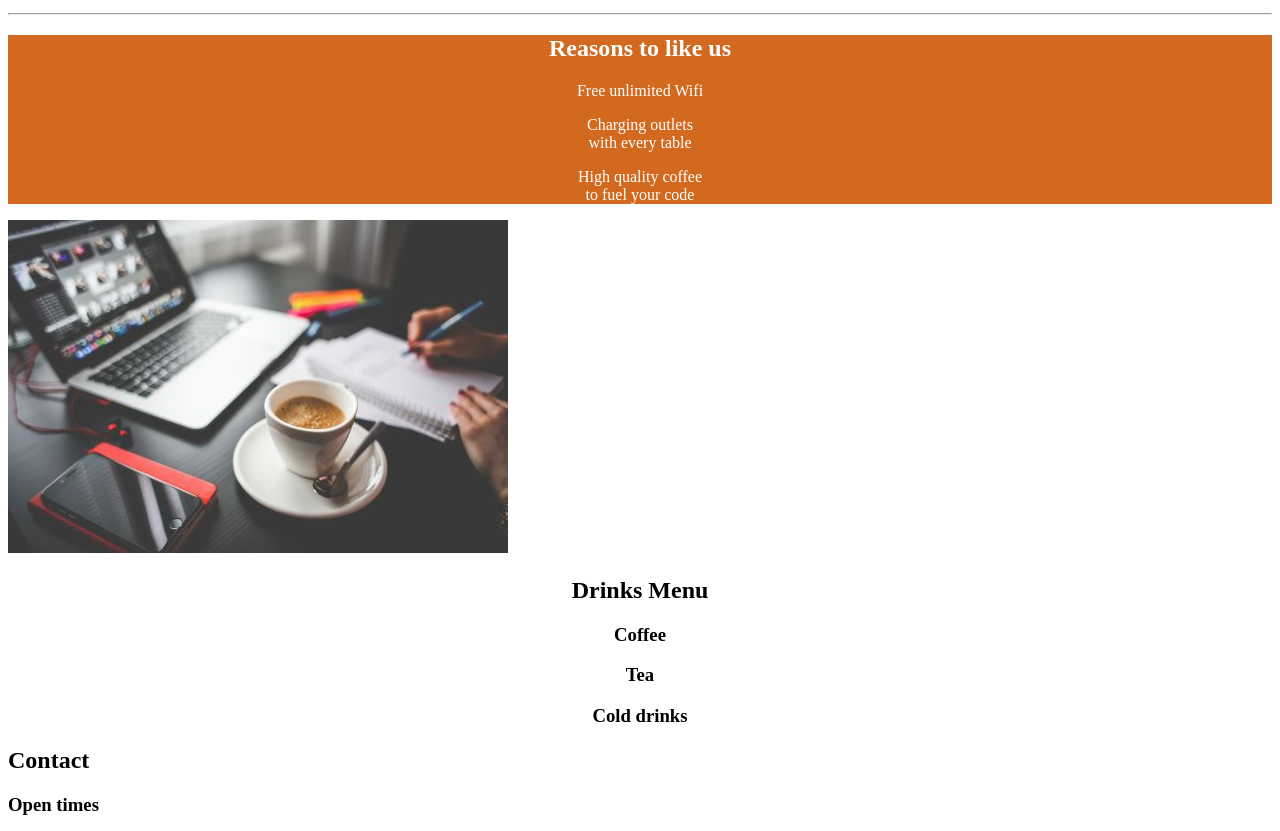
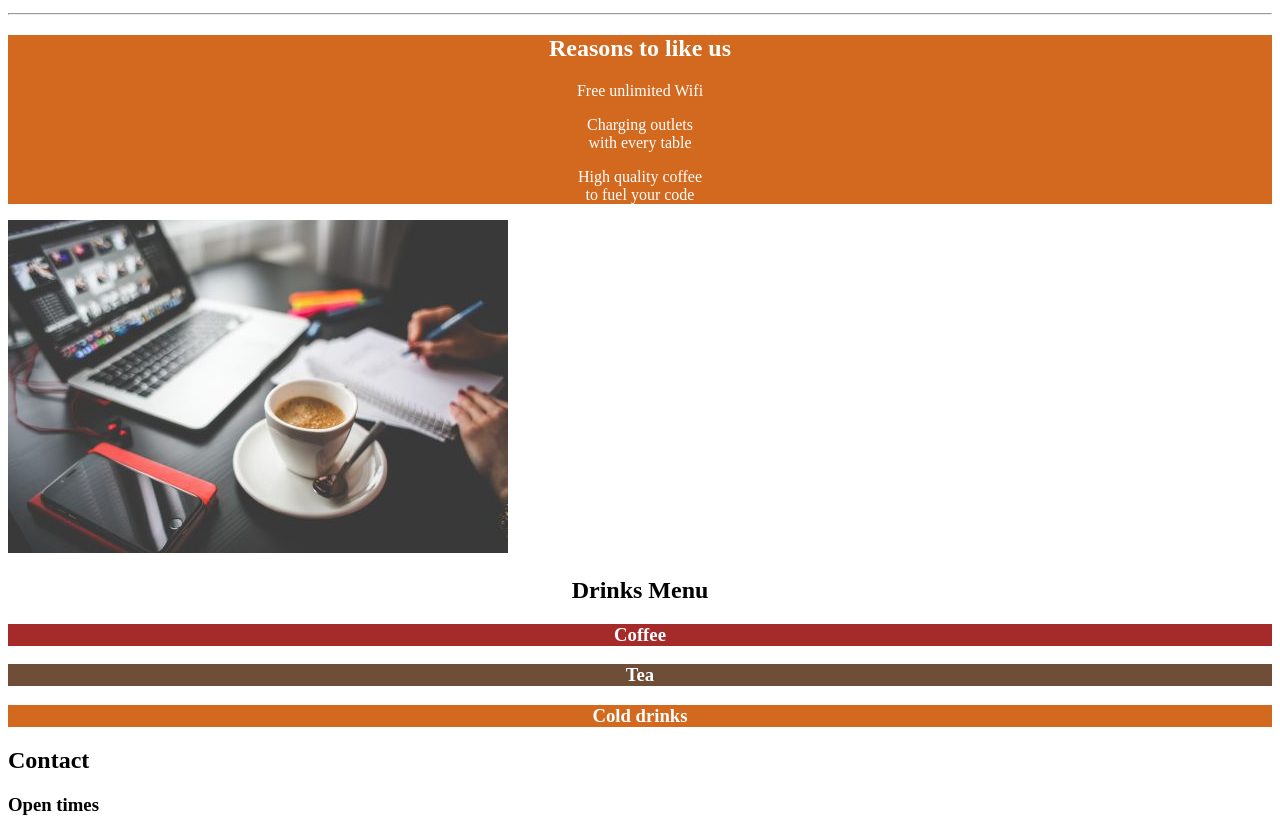
Before and after one commit to picker770/coders-coffeehouse-project, a plain HTML site: page index.html in a window 1280 px wide. Shown: the part 101-932 px from the top of the page. Drawn offline with Linux system fonts and the light colour scheme.

Commit message:
more styling done for drinks menu

```diff
--- a/assets/css/style.css
+++ b/assets/css/style.css
@@ -9,3 +9,15 @@
 .bold {
     font-weight: bold;
 }
+
+#coffee-box{
+   background-color: brown;
+}
+
+#tea-box {
+   background-color: #6f4e37;
+}
+
+#cold-drinks-box {
+   background-color: chocolate;
+}
--- a/index.html
+++ b/index.html
@@ -31,9 +31,15 @@
     <img src="assets/images/coders-coffeehouse-project-1.jpg" alt="Cafe table with laptop and coffee." />
   <div class="text-center">
     <h2>Drinks Menu</h2>
+    <div id="coffee-box" class="text-white">
     <h3>Coffee</h3>
+    </div>
+    <div id="tea-box" class="text-white">
     <h3>Tea</h3>
+    </div>
+    <div id="cold-drinks-box" class="text-white">
     <h3>Cold drinks</h3>
+    </div>
   </div>
 
     <h2>Contact</h2>
```
